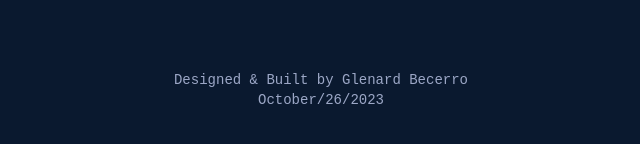
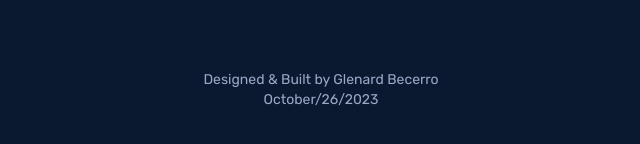
Before and after one commit to CocoShesh/MyPorfolio_Becerro, a React (Vite) app: page / in a window 1280 px wide. Shown: the part 10332-10476 px from the top of the page, without its empty margins (319-959 px from the left). Built offline with nearby package versions, Linux system fonts and the light colour scheme; no server answers.

Commit message:
Update: Change font family, import, and apply in the body

```diff
--- a/src/components/footer/Footer.jsx
+++ b/src/components/footer/Footer.jsx
@@ -3,7 +3,7 @@ import React from "react";
 const Footer = () => {
   return (
     <>
-      <section className="flex flex-col items-center justify-center mt-14 font-Mono pb-10 text-sm text-[#9ca7c6]">
+      <section className="flex flex-col items-center justify-center mt-14  pb-10 text-sm text-[#9ca7c6]">
         <p>Designed & Built by Glenard Becerro</p>
         <p>October/26/2023</p>
       </section>
```
